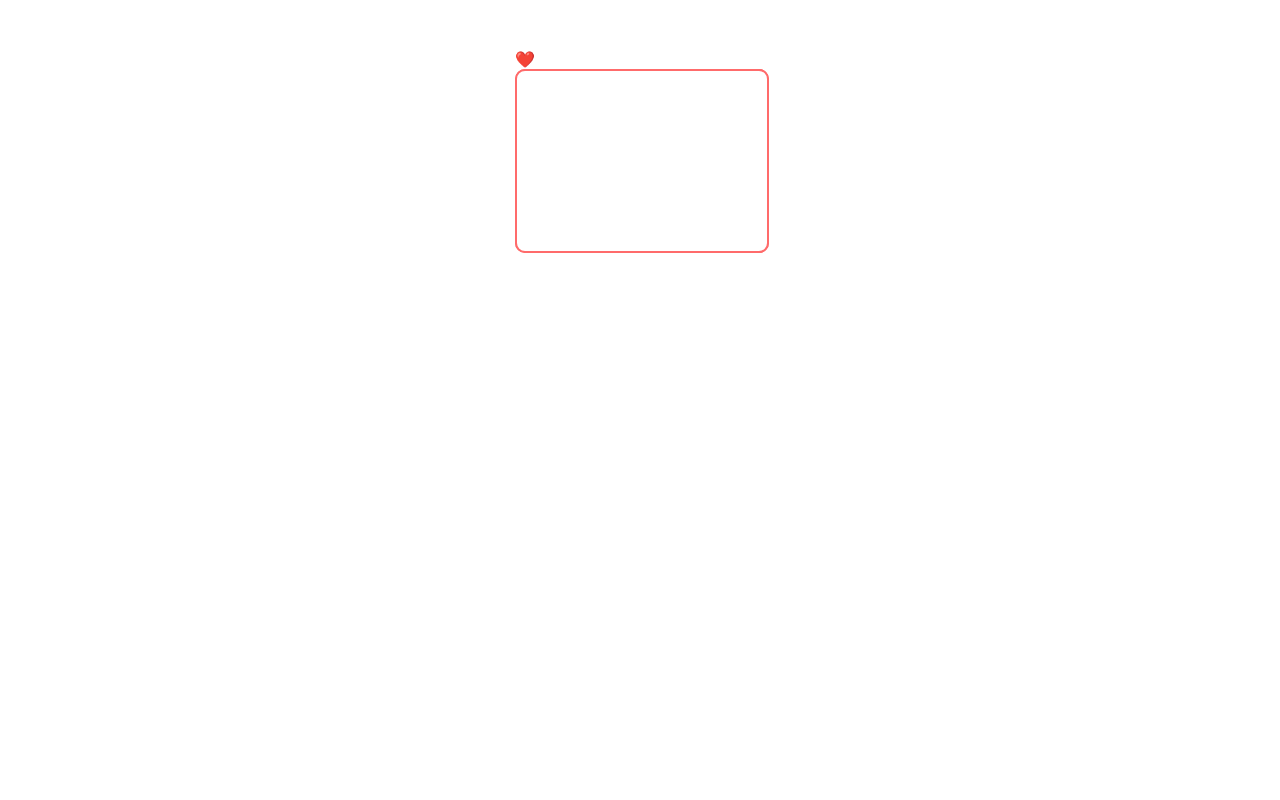
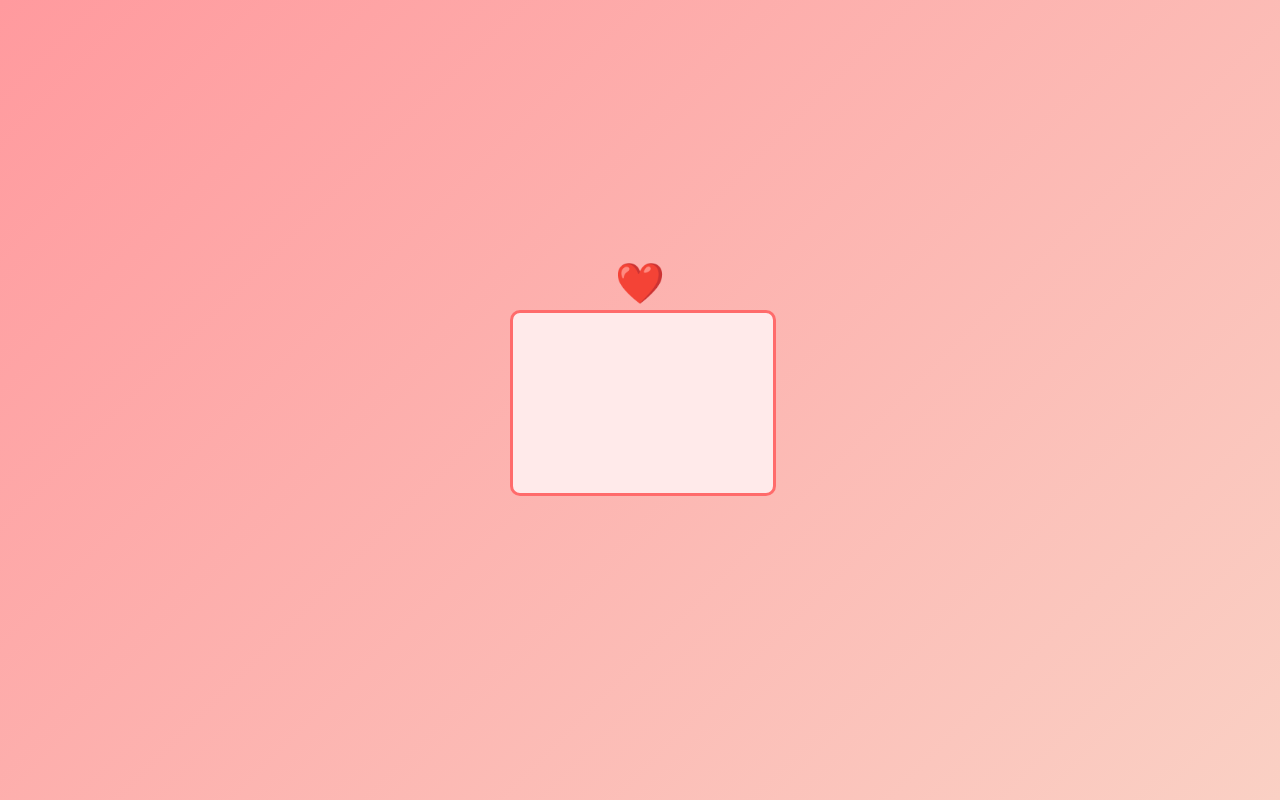
Before and after one commit to Belllesssss/birthday-card, a plain HTML site: page index.html in a window 1280 px wide. Drawn offline with Linux system fonts and the light colour scheme.

Commit message:
Update style.css

```diff
--- a/style.css
+++ b/style.css
@@ -1,10 +1,30 @@
+body {
+  font-family: 'Poppins', sans-serif;
+  background: linear-gradient(135deg, #ff9a9e, #fad0c4);
+  display: flex;
+  justify-content: center;
+  align-items: center;
+  height: 100vh;
+  margin: 0;
+  overflow: hidden;
+}
+
 .envelope {
   position: relative;
-  width: 250px;
+  width: 260px;
   height: 180px;
-  margin: 50px auto;
   perspective: 1000px;
+}
+
+.heart-emoji {
+  font-size: 40px;
+  text-align: center;
+  position: absolute;
+  top: -50px;
+  left: 50%;
+  transform: translateX(-50%);
   cursor: pointer;
+  z-index: 3;
 }
 
 .envelope-front,
@@ -12,10 +32,20 @@
   position: absolute;
   width: 100%;
   height: 100%;
-  border: 2px solid #ff6b6b;
+  border: 3px solid #ff6b6b;
   border-radius: 10px;
   background: #fff;
+  backface-visibility: hidden;
   transition: transform 1s;
+}
+
+.envelope-front {
+  z-index: 2;
+  background: #ffeaea;
+}
+
+.envelope-back {
+  transform: rotateX(180deg);
 }
 
 .envelope.open .envelope-front {
@@ -31,12 +61,25 @@
   padding: 20px;
   border-radius: 8px;
   opacity: 0;
-  transform: translateY(30px);
-  transition: opacity 1s, transform 1s;
-  z-index: 2;
+  transform: translateY(50px);
+  transition: opacity 1.5s, transform 1.5s;
+  z-index: 1;
 }
 
 .envelope.open .letter {
   opacity: 1;
   transform: translateY(0);
 }
+
+/* Floating mini hearts */
+.mini-heart {
+  position: absolute;
+  font-size: 22px;
+  animation: floatUp 2s ease-out forwards;
+  pointer-events: none;
+}
+
+@keyframes floatUp {
+  0% { transform: translateY(0) scale(1); opacity: 1; }
+  100% { transform: translateY(-120px) scale(1.5); opacity: 0; }
+}
```
